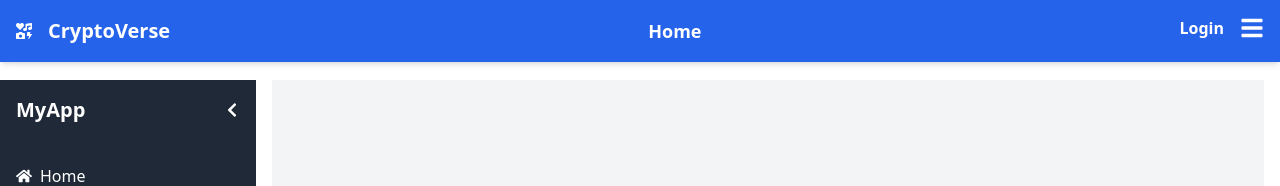
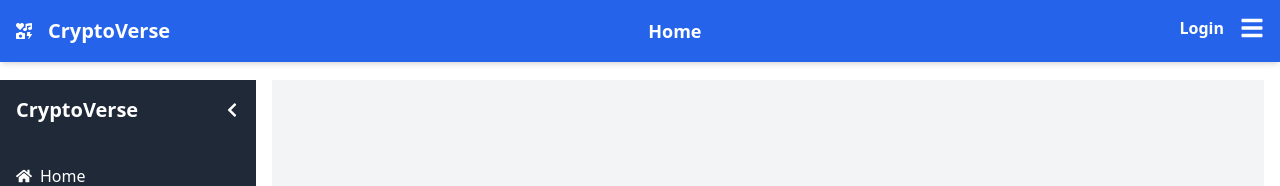
Before and after one commit to coder-pro10z/CryptoVerse, a React (Create React App) app in the folder Frontend/: page / in a window 1280 px wide. Shown: the top 186 px of the page. Built offline with nearby package versions, Linux system fonts and the light colour scheme.

Commit message:
changed titles to Cryptoverse and added to Front-end structure

```diff
--- a/Frontend/src/components/NavBar.tsx
+++ b/Frontend/src/components/NavBar.tsx
@@ -27,7 +27,7 @@ const NavBar: React.FC = () => {
       case "/logout":
         return "Logout";
       default:
-        return "MyApp"; // Default title
+        return <>{appname}</>; // Default title
     }
   };
 
--- a/Frontend/src/components/SideBar.tsx
+++ b/Frontend/src/components/SideBar.tsx
@@ -10,16 +10,13 @@ import {
   FaChevronRight,
   FaBeer,
 } from "react-icons/fa";
+import { appname } from "../pages/Home";
+
 interface SideBarProps {
   isExpanded: boolean;
   onToggle: () => void;
 }
 const SideBar: React.FC<SideBarProps> = ({ isExpanded, onToggle }) => {
-  // const [isExpanded, setIsExpanded] = useState(true);
-
-  // const toggleSidebar = () => {
-  //   setIsExpanded(!isExpanded);
-  // };
 
   const menuItems = [
     { to: "/", label: "Home", icon: <FaHome /> },
@@ -37,7 +34,7 @@ const SideBar: React.FC<SideBarProps> = ({ isExpanded, onToggle }) => {
     >
       <div className="flex items-center justify-between p-4">
         <span className="font-bold text-xl">
-          {isExpanded ? "MyApp" : <FaBeer />}{" "}
+          {isExpanded ?<>{appname}</> : <FaBeer />}{" "}
           {/* Replace FaBeer with your icon */}
         </span>
         <button onClick={onToggle} className="focus:outline-none">
```
Also changed, not shown: 2 other files (tests, documents, lock files or other folders).
